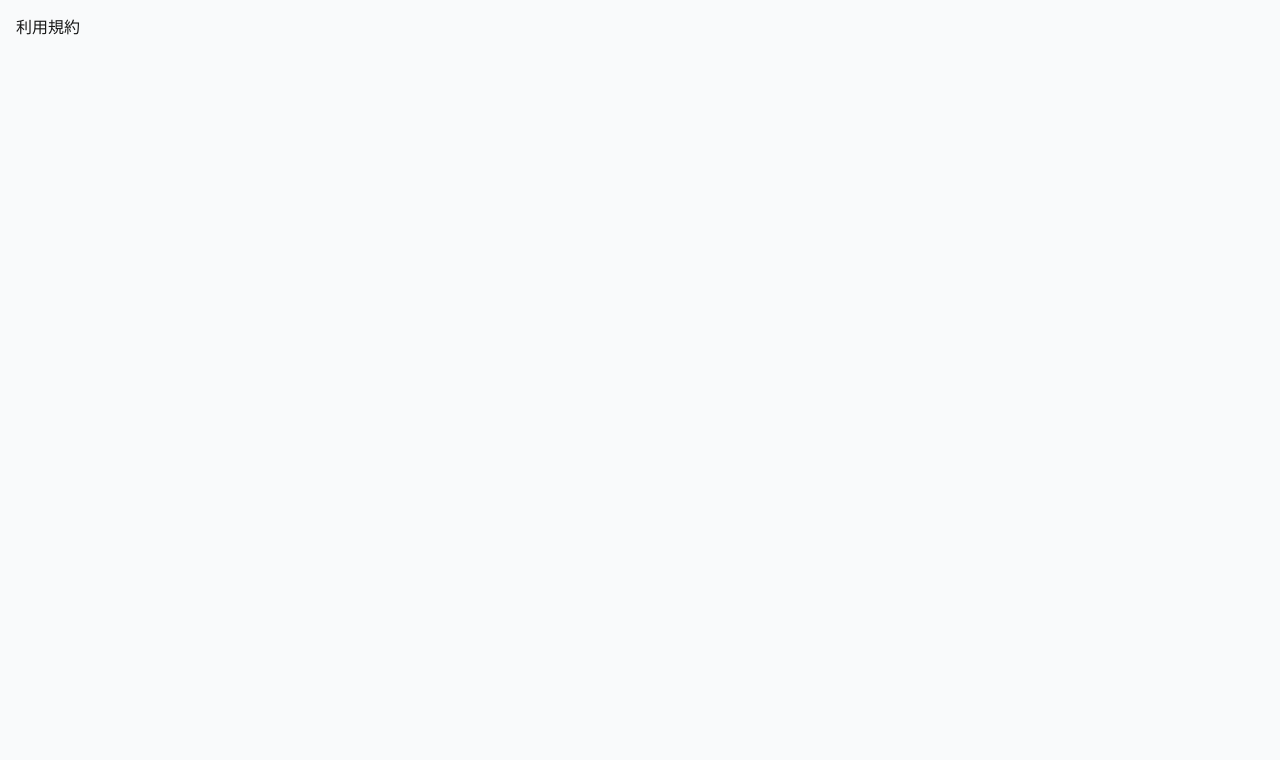
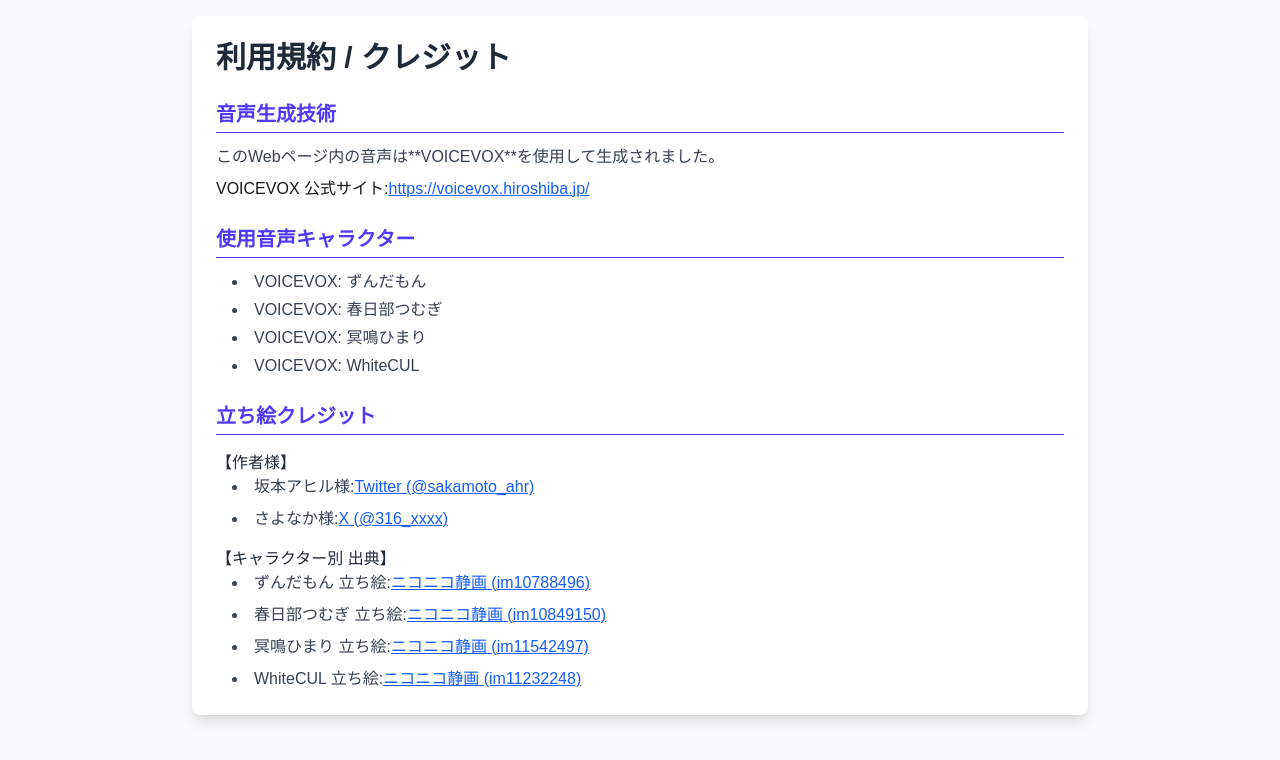
Before and after one commit to harunmu/AiFeadBack, a Next.js app in the folder ai-feadback/: page /terms in a window 1280 px wide. Shown: the top 760 px of the page. Built offline with nearby package versions, Linux system fonts and the light colour scheme.

Commit message:
利用規約の作成

```diff
--- a/ai-feadback/app/terms/page.tsx
+++ b/ai-feadback/app/terms/page.tsx
@@ -8,9 +8,132 @@
   const router = useRouter()
 
   return (
-    <div className="min-h-screen bg-gray-50 p-4">
-      利用規約
+<div className="min-h-screen bg-gray-50 p-4">
+  <div className="max-w-4xl mx-auto p-6 bg-white rounded-lg shadow-lg">
+    <h2 className="text-3xl font-bold mb-6 text-gray-800">利用規約 / クレジット</h2>
+
+    <div className="space-y-6">
+
+      {/* 1. 音声生成技術クレジット */}
+      <section>
+        <h3 className="text-xl font-semibold mb-3 border-b pb-1 text-indigo-600">
+          音声生成技術
+        </h3>
+        <p className="text-gray-700">
+          このWebページ内の音声は**VOICEVOX**を使用して生成されました。
+        </p>
+        <p className="mt-2">
+          VOICEVOX 公式サイト:
+          <a
+            href="https://voicevox.hiroshiba.jp/"
+            target="_blank"
+            rel="noopener noreferrer"
+            className="text-blue-600 hover:text-blue-800 underline"
+          >
+            https://voicevox.hiroshiba.jp/
+          </a>
+        </p>
+      </section>
+
+      {/* 2. 音声キャラクタークレジット */}
+      <section>
+        <h3 className="text-xl font-semibold mb-3 border-b pb-1 text-indigo-600">
+          使用音声キャラクター
+        </h3>
+        <ul className="list-disc list-inside space-y-1 ml-4 text-gray-700">
+          <li>VOICEVOX: ずんだもん</li>
+          <li>VOICEVOX: 春日部つむぎ</li>
+          <li>VOICEVOX: 冥鳴ひまり</li>
+          <li>VOICEVOX: WhiteCUL</li>
+        </ul>
+      </section>
+
+      {/* 3. 立ち絵クレジット */}
+      <section>
+        <h3 className="text-xl font-semibold mb-3 border-b pb-1 text-indigo-600">
+          立ち絵クレジット
+        </h3>
+
+        {/* 立ち絵の作者様 */}
+        <p className="font-medium text-gray-800 mt-4">【作者様】</p>
+        <ul className="list-disc list-inside space-y-2 ml-4 text-gray-700">
+          <li>
+            坂本アヒル様:
+            <a
+              href="https://twitter.com/sakamoto_ahr"
+              target="_blank"
+              rel="noopener noreferrer" // ★追加
+              className="text-blue-600 hover:text-blue-800 underline"
+            >
+              Twitter (@sakamoto_ahr)
+            </a>
+          </li>
+          <li>
+            さよなか様:
+            <a
+              href="https://x.com/316_xxxx"
+              target="_blank"
+              rel="noopener noreferrer" // ★追加
+              className="text-blue-600 hover:text-blue-800 underline"
+            >
+              X (@316_xxxx)
+            </a>
+          </li>
+        </ul>
+
+        {/* 各キャラクターの立ち絵出典 */}
+        <p className="font-medium text-gray-800 mt-4">【キャラクター別 出典】</p>
+        <ul className="list-disc list-inside space-y-2 ml-4 text-gray-700">
+          <li>
+            ずんだもん 立ち絵:
+            <a
+              href="https://seiga.nicovideo.jp/seiga/im10788496"
+              target="_blank"
+              rel="noopener noreferrer" // ★追加
+              className="text-blue-600 hover:text-blue-800 underline"
+            >
+              ニコニコ静画 (im10788496)
+            </a>
+          </li>
+          <li>
+            春日部つむぎ 立ち絵:
+            <a
+              href="https://ext.seiga.nicovideo.jp/seiga/im10849150"
+              target="_blank"
+              rel="noopener noreferrer" // ★追加
+              className="text-blue-600 hover:text-blue-800 underline"
+            >
+              ニコニコ静画 (im10849150)
+            </a>
+          </li>
+          <li>
+            冥鳴ひまり 立ち絵:
+            <a
+              href="https://seiga.nicovideo.jp/seiga/im11542497?track=seiga_illust_keyword"
+              target="_blank"
+              rel="noopener noreferrer" // ★追加
+              className="text-blue-600 hover:text-blue-800 underline"
+            >
+              ニコニコ静画 (im11542497)
+            </a>
+          </li>
+          <li>
+            WhiteCUL 立ち絵:
+            <a
+              href="https://seiga.nicovideo.jp/seiga/im11232248"
+              target="_blank"
+              rel="noopener noreferrer" // ★追加
+              className="text-blue-600 hover:text-blue-800 underline"
+            >
+              ニコニコ静画 (im11232248)
+            </a>
+          </li>
+        </ul>
+      </section>
+
     </div>
+  </div>
+</div>
   )
 }
 
```
